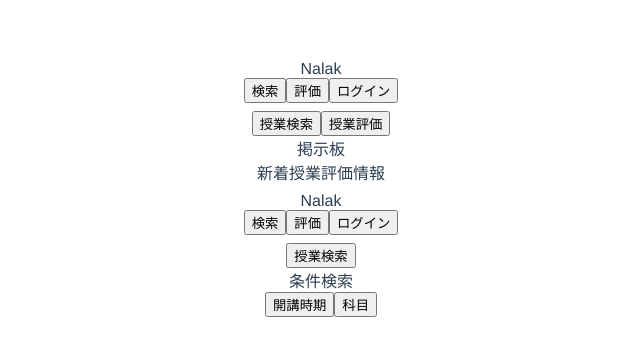
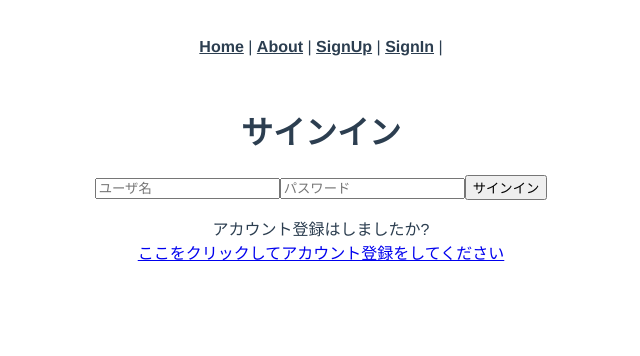
Before and after one commit to cosmo-zoo/cosmo-dev, a Vue app: page /signIn in a window 1280 px wide. Shown: the top 356 px of the page, without its empty margins (319-959 px from the left). Built offline with nearby package versions, Linux system fonts and the light colour scheme.

Commit message:
Homepage

```diff
--- a/package.json
+++ b/package.json
@@ -9,7 +9,9 @@
   },
   "dependencies": {
     "core-js": "^3.6.5",
-    "vue": "^2.6.11"
+    "firebase": "^9.0.1",
+    "vue": "^2.6.11",
+    "vue-router": "^3.2.0"
   },
   "devDependencies": {
     "@vue/cli-plugin-babel": "~4.5.0",
--- a/src/App.vue
+++ b/src/App.vue
@@ -1,22 +1,14 @@
 <template>
   <div id="app">
-    <Home></Home>
-    <ClassSearch></ClassSearch>
+    <div id="nav">
+      <router-link to="/">Home</router-link> |
+      <router-link to="/About">About</router-link> |
+      <router-link to="/SignUp">SignUp</router-link> |
+      <router-link to="/SignIn">SignIn</router-link> |
+    </div>
+    <router-view />
   </div>
 </template>
-
-<script>
-import Home from "./components/2.Home.vue";
-import ClassSearch from "./components/4.SearchPage.vue";
-
-export default {
-  name: "App",
-  components: {
-    Home,
-    ClassSearch,
-  },
-};
-</script>
 
 <style>
 #app {
@@ -25,6 +17,18 @@ export default {
   -moz-osx-font-smoothing: grayscale;
   text-align: center;
   color: #2c3e50;
-  margin-top: 60px;
+}
+
+#nav {
+  padding: 30px;
+}
+
+#nav a {
+  font-weight: bold;
+  color: #2c3e50;
+}
+
+#nav a.router-link-exact-active {
+  color: #42b983;
 }
 </style>
--- a/src/main.js
+++ b/src/main.js
@@ -1,8 +1,25 @@
-import Vue from 'vue'
-import App from './App.vue'
+import Vue from "vue";
+import App from "./App.vue";
+import router from "./router";
+import firebase from "firebase";
 
-Vue.config.productionTip = false
+Vue.config.productionTip = false;
+
+// Your web app's Firebase configuration
+const firebaseConfig = {
+  apiKey: "xxxxx",
+  authDomain: "xxxxx",
+  databaseURL: "xxxxx",
+  projectId: "xxxxx",
+  storageBucket: "xxxxx",
+  messagingSenderId: "xxxxx",
+  appId: "xxxxx",
+  measurementId: "xxxxx",
+};
+// Initialize Firebase
+firebase.initializeApp(firebaseConfig);
 
 new Vue({
-  render: h => h(App),
-}).$mount('#app')
+  router,
+  render: (h) => h(App),
+}).$mount("#app");
--- /dev/null
+++ b/src/router/index.js
@@ -0,0 +1,40 @@
+import Vue from "vue";
+import VueRouter from "vue-router";
+import Home from "../views/Home.vue";
+
+Vue.use(VueRouter);
+
+const routes = [
+  {
+    path: "/",
+    name: "Home",
+    component: Home,
+  },
+  {
+    path: "/about",
+    name: "About",
+    // route level code-splitting
+    // this generates a separate chunk (about.[hash].js) for this route
+    // which is lazy-loaded when the route is visited.
+    component: () =>
+      import(/* webpackChunkName: "about" */ "../views/About.vue"),
+  },
+  {
+    path: "/SingUp",
+    name: "SignUp",
+    component: () => import("../views/SignUp.vue"),
+  },
+  {
+    path: "/signIn",
+    name: "SignIn",
+    component: () => import("../views/SignIn.vue"),
+  },
+];
+
+const router = new VueRouter({
+  mode: "history",
+  base: process.env.BASE_URL,
+  routes,
+});
+
+export default router;
--- /dev/null
+++ b/src/views/About.vue
@@ -0,0 +1,32 @@
+<!---<template>
+  <div class="about">
+    <h1>This is an about page</h1>
+  </div>
+</template>--->
+
+<template>
+  <!--授業検索-->
+  <div class="Search">
+    <header>
+      <div class="title">Nalak</div>
+      <button id="search">検索</button>
+      <button id="evaluation">評価</button>
+      <button id="login">ログイン</button>
+    </header>
+    <body>
+      <button v-on:click="Show_Post" id="">授業検索</button>
+      <div>条件検索</div>
+      <button v-on:click="Show_Evaluation" id="">開講時期</button>
+      <button v-on:click="Show_Evaluation" id="">科目</button>
+    </body>
+  </div>
+</template>
+
+<script>
+{
+  /*ボタンを押したらそれぞれのページに飛べるようにする*/
+}
+</script>
+
+<!-- Add "scoped" attribute to limit CSS to this component only -->
+<style scoped></style>
--- /dev/null
+++ b/src/views/Home.vue
@@ -0,0 +1,26 @@
+<template>
+  <!--ホーム画面-->
+  <div class="Home">
+    <header>
+      <div class="title">Nalak</div>
+      <button id="search">検索</button>
+      <button id="evaluation">評価</button>
+      <button id="login">ログイン</button>
+    </header>
+    <body>
+      <button v-on:click="Show_Post" id="">授業検索</button>
+      <button v-on:click="Show_Evaluation" id="">授業評価</button>
+      <div>掲示板</div>
+      <div>新着授業評価情報</div>
+    </body>
+  </div>
+</template>
+
+<script>
+{
+  /*ボタンを押したらそれぞれのページに飛べるようにする*/
+}
+</script>
+
+<!-- Add "scoped" attribute to limit CSS to this component only -->
+<style scoped></style>
--- /dev/null
+++ b/src/views/SignIn.vue
@@ -0,0 +1,26 @@
+<template>
+  <div class="signin">
+    <h1>サインイン</h1>
+    <input type="text" placeholder="ユーザ名" v-model="username" />
+    <input type="password" placeholder="パスワード" v-model="password" />
+    <button>サインイン</button>
+    <p>
+      アカウント登録はしましたか? <br />
+      <router-link to="/signup"
+        >ここをクリックしてアカウント登録をしてください</router-link
+      >
+    </p>
+  </div>
+</template>
+
+<script>
+export default {
+  name: "Signin",
+  data() {
+    return {
+      username: "",
+      password: "",
+    };
+  },
+};
+</script>
--- /dev/null
+++ b/src/views/SignUp.vue
@@ -0,0 +1,23 @@
+<template>
+  <div class="signup">
+    <h1>アカウント登録</h1>
+    <input type="text" placeholder="ユーザー名" v-model="username" />
+    <input type="password" placeholder="パスワード" v-model="password" />
+    <button>登録</button>
+    <p>
+      <router-link to="/signin">サインインはこちらからできます</router-link>
+    </p>
+  </div>
+</template>
+
+<script>
+export default {
+  name: "Signup",
+  data() {
+    return {
+      username: "",
+      password: "",
+    };
+  },
+};
+</script>
```
Also changed, not shown: src/views/LoginSuccess.vue (added), 1 other file (tests, documents, lock files or other folders).
